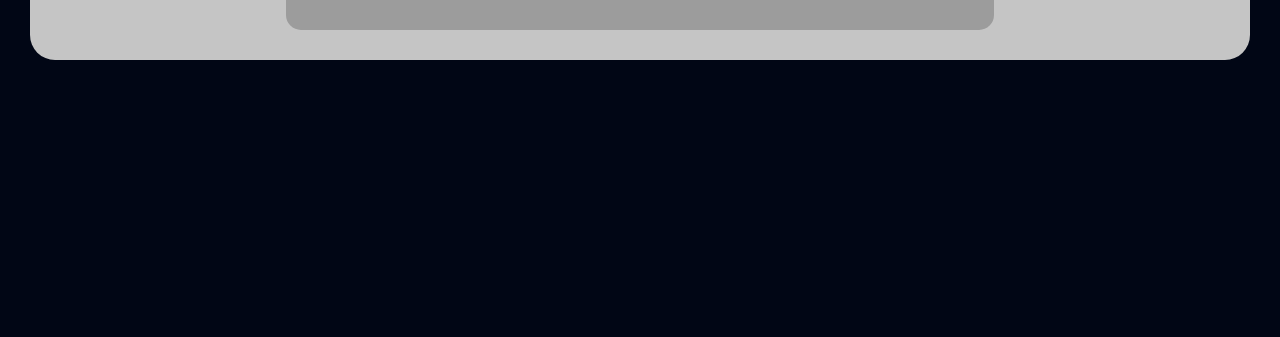
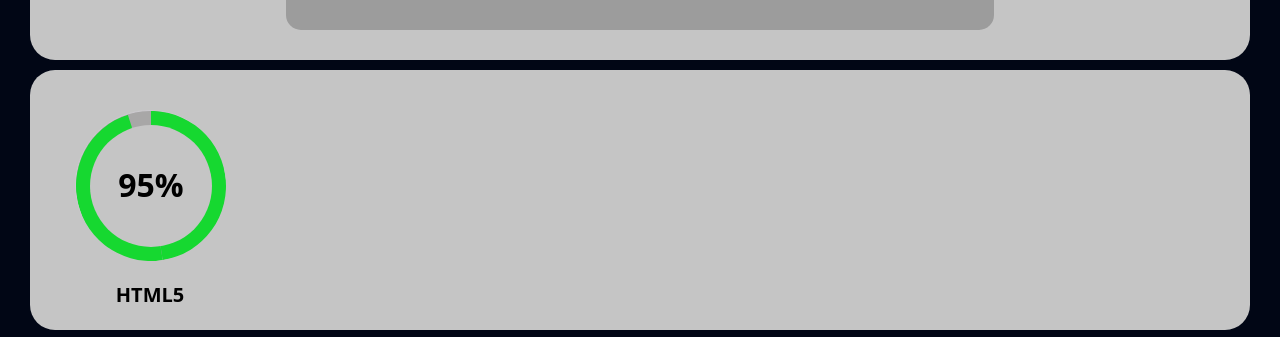
Before and after one commit to rgutierrez8/Portfolio-Client, an Angular app: page /portfolio in a window 1280 px wide. Shown: the part 1531-1868 px from the top of the page. Before the commit the page ends 1601 px from the top, so only its background shows below. Built offline with nearby package versions, Linux system fonts and the light colour scheme.

Commit message:
creado modulo skills

```diff
--- a/src/app/app.module.ts
+++ b/src/app/app.module.ts
@@ -17,6 +17,7 @@ import { PortfolioService } from './services/portfolio.service';
 import { PersonalDataComponent } from './components/personal-data/personal-data.component';
 import { ExperienceComponent } from './components/experience/experience.component';
 import { EducationComponent } from './components/education/education.component';
+import { SkillsComponent } from './components/skills/skills.component';
 
 @NgModule({
   declarations: [
@@ -28,7 +29,8 @@ import { EducationComponent } from './components/education/education.component';
     LoginFormComponent,
     PersonalDataComponent,
     ExperienceComponent,
-    EducationComponent
+    EducationComponent,
+    SkillsComponent
   ],
   imports: [
     BrowserModule,
--- a/src/app/components/portfolio/portfolio.component.html
+++ b/src/app/components/portfolio/portfolio.component.html
@@ -2,3 +2,4 @@
 <app-personal-data></app-personal-data>
 <app-experience></app-experience>
 <app-education></app-education>
+<app-skills></app-skills>
--- /dev/null
+++ b/src/app/components/skills/skills.component.css
@@ -0,0 +1,79 @@
+:root{
+    --var-degree: 0deg;
+}
+
+.skills{
+    background: rgb(197, 197, 197);
+    margin: 10px 30px;
+    padding: 20px;
+    border-radius: 25px;
+    overflow: hidden;
+    color: black;
+}
+
+.skill-card{
+    display: inline-block;
+    width: 200px;
+}
+.skill-card-circle{
+    margin: 20px auto;
+    width: 150px;
+    height: 150px;
+    background: rgb(168, 167, 167);
+    border-radius: 50%;
+    border: 1px solid #cdcbd0;
+}
+
+.skill-card .circle .mask,
+.skill-card .circle .fill {
+  width: 150px;
+  height: 150px;
+  position: absolute;
+  border-radius: 50%;
+}
+
+.mask .fill {
+  clip: rect(0px, 75px, 150px, 0px);
+  background-color: #16d830;
+}
+
+.skill-card .circle .mask {
+    clip: rect(0px, 150px, 150px, 75px);
+  }
+
+  .mask.full,
+  .circle .fill {
+    animation: fill ease-in-out 3s;
+    transform: rotate(var(--var-degree));
+  }
+
+  @keyframes fill{
+    0% {
+      transform: rotate(0deg);
+    }
+    100% {
+      transform: rotate(var(--var-degree));
+    }
+  }
+
+  .average{
+    width: 122px;
+    height: 122px;
+    border-radius: 50%;
+    background: rgb(197, 197, 197);
+    line-height: 120px;
+    text-align: center;
+    margin-top: 14px;
+    margin-left: 14px;
+    color: black;
+    position: absolute;
+    z-index: 100;
+    font-weight: 700;
+    font-size: 2em
+  }
+  .skill-name{
+      vertical-align: baseline;
+      text-align: center;
+      font-weight: 700;
+      font-size: 20px;
+  }
--- /dev/null
+++ b/src/app/components/skills/skills.component.html
@@ -0,0 +1,16 @@
+<div class="skills">
+    <div class="skill-card">
+        <div class="skill-card-circle">
+            <div class="circle">
+                <div class="mask half">
+                    <div class="fill" id="fill"></div>
+                </div>
+                <div class="mask full" id="fill2">
+                    <div class="fill"></div>
+                 </div>
+            </div>
+            <div class="average" id="average">95%</div>
+        </div>
+        <div class="skill-name">HTML5</div>
+    </div>
+</div>
--- /dev/null
+++ b/src/app/components/skills/skills.component.ts
@@ -0,0 +1,25 @@
+import { Component, OnInit } from '@angular/core';
+
+@Component({
+  selector: 'app-skills',
+  templateUrl: './skills.component.html',
+  styleUrls: ['./skills.component.css']
+})
+
+export class SkillsComponent implements OnInit {
+
+  constructor() {
+    let averageText = document.getElementById("average")?.textContent?.split("%")[0];
+    const average = (Number(averageText) * 180) / 100;
+    document.getElementById("fill")?.style.setProperty("--var-degree", `${average}deg`);
+    document.getElementById("fill2")?.style.setProperty("--var-degree", `${average}deg`);
+  }
+
+  ngOnInit(): void {
+    let averageText = document.getElementById("average")?.textContent?.split("%")[0];
+    const average = (Number(averageText) * 180) / 100;
+    document.getElementById("fill")?.style.setProperty("--var-degree", `${average}deg`);
+    document.getElementById("fill2")?.style.setProperty("--var-degree", `${average}deg`);
+  }
+
+}
```
Also changed, not shown: 1 other file (tests, documents, lock files or other folders).
